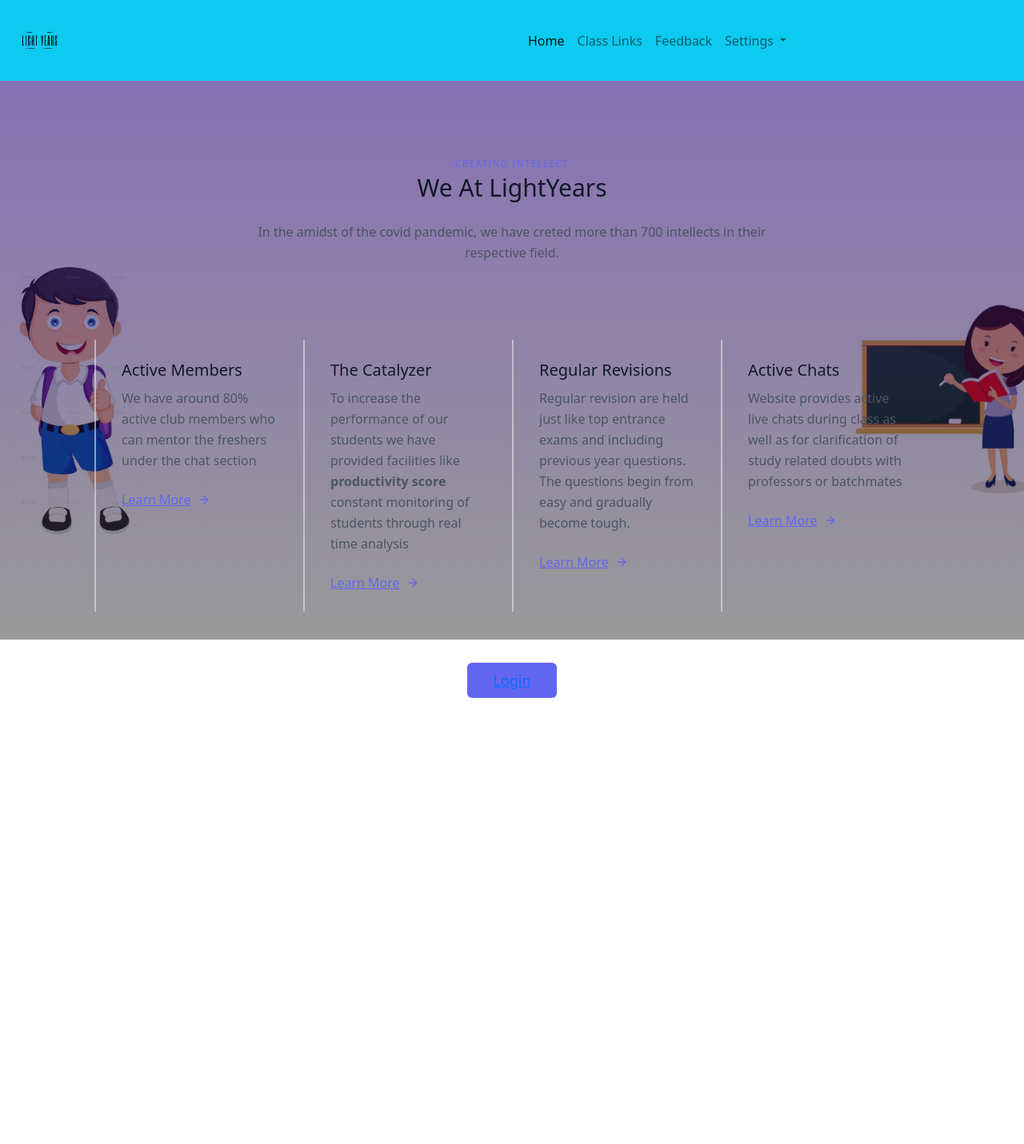
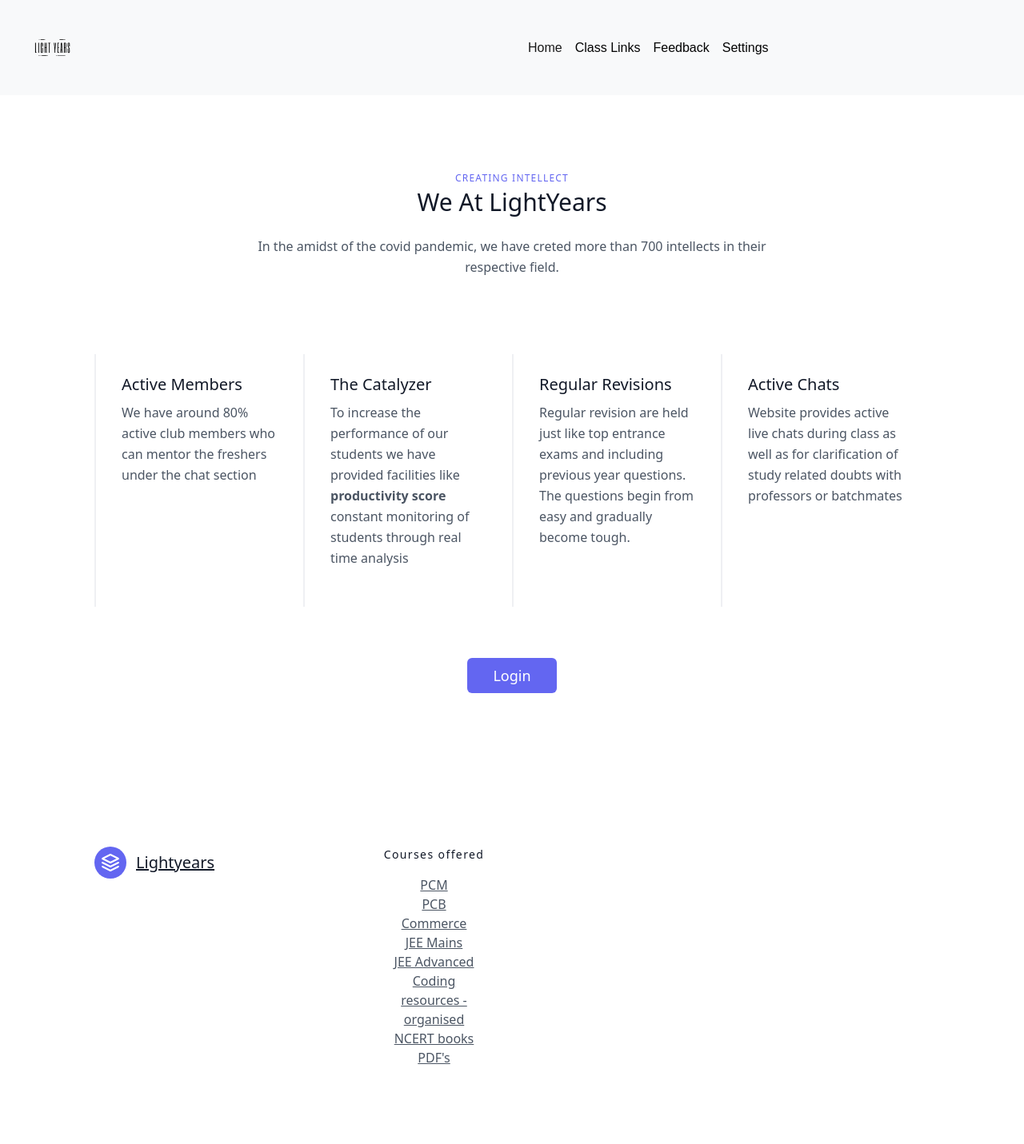
Before and after one commit to Shivansh-Gaur2/Hackathon, a plain HTML site: page home.html in a window 1280 px wide. Shown: the whole page at 80% size. Before the commit the page ends 969 px from the top, so only its background shows below. Drawn offline with nearby package versions, Linux system fonts and the light colour scheme; files whose address does not match are found by name.

Commit message:
final project

```diff
--- a/home.html
+++ b/home.html
@@ -6,20 +6,13 @@
     <meta name="viewport" content="width=device-width, initial-scale=1.0">
     <link href="https://unpkg.com/tailwindcss@^2.2.7/dist/tailwind.min.css" rel="stylesheet">
     <link href="https://cdnjs.cloudflare.com/ajax/libs/tailwindcss/2.0.2/tailwind.min.css" rel="stylesheet">
-    <!-- <link href="D:\hackathon\Hackathon\style_home.css" rel="stylesheet"> -->
+    <link href="D:\hackathon\Hackathon\style_home.css" rel="stylesheet">
     <link href = "https://cdn.jsdelivr.net/npm/bootstrap@5.2.1/dist/css/bootstrap.min.css" rel="stylesheet">
     <title>Lightyears</title>
 </head>
 <body>
 </head>
-    <div class="background" style = "
-        height: 100%;
-        width: 100%;
-        background-image: linear-gradient(#411991a4,rgba(0, 0, 0, 0.4)), url(D:\hackathon\Hackathon\bg_home.jpg);
-        background-position: center;
-        background-size: cover;
-        position: absolute;
-    ">
+    <div class="background">
     <!-- navigation bar  -->
     <!-- <header class="text-gray-600 body-font" navbar>
         <div class="container mx-auto flex flex-wrap p-5 flex-col md:flex-row items-center">
@@ -54,7 +47,7 @@
         </div>
       </header> -->
 
-      <nav class="navbar navbar-expand-lg bg-info">
+      <nav class="navbar navbar-expand-lg bg-light">
 
             <div class="container-fluid">
               <a class="navbar-brand" href="#">
@@ -62,14 +55,13 @@
               </a>
             </div>
         <div class="container-fluid">
-          <!-- <a class="navbar-brand" href="#">Navbar</a> -->
           <button class="navbar-toggler" type="button" data-bs-toggle="collapse" data-bs-target="#navbarNavDropdown" aria-controls="navbarNavDropdown" aria-expanded="false" aria-label="Toggle navigation">
             <span class="navbar-toggler-icon"></span>
           </button>
           <div class="collapse navbar-collapse" id="navbarNavDropdown">
             <ul class="navbar-nav">
               <li class="nav-item">
-                <a class="nav-link active" aria-current="page" href="#">Home</a>
+                <a class="nav-link active" aria-current="page" href="D:\hackathon\Hackathon\home.html">Home</a>
               </li>
               <li class="nav-item">
                 <a class="nav-link" href="D:\hackathon\Hackathon\classes.html">Class Links</a>
@@ -77,15 +69,10 @@
               <li class="nav-item">
                 <a class="nav-link" href="D:\hackathon\Hackathon\feedback.html">Feedback</a>
               </li>
-              <li class="nav-item dropdown">
-                <a class="nav-link dropdown-toggle" href="#" role="button" data-bs-toggle="dropdown" aria-expanded="false">
+              <li class="nav-item">
+                <a class="nav-link" href="D:\hackathon\Hackathon\settings.html" role="button" data-bs-toggle="dropdown" aria-expanded="false">
                   Settings
                 </a>
-                <ul class="dropdown-menu">
-                  <li><a class="dropdown-item" href="#">Log out</a></li>
-                  <li><a class="dropdown-item" href="#">Profile</a></li>
-                  <li><a class="dropdown-item" href="#">Something else here</a></li>
-                </ul>
               </li>
             </ul>
           </div>
@@ -103,57 +90,74 @@
             <div class="xl:w-1/4 lg:w-1/2 md:w-full px-8 py-6 border-l-2 border-gray-200 border-opacity-60">
               <h2 class="text-lg sm:text-xl text-gray-900 font-medium title-font mb-2">Active Members</h2>
               <p class="leading-relaxed text-base mb-4">We have around 80% active club members who can mentor the freshers under the chat section</p>
-              <a class="text-indigo-500 inline-flex items-center">Learn More
-                <svg fill="none" stroke="currentColor" stroke-linecap="round" stroke-linejoin="round" stroke-width="2" class="w-4 h-4 ml-2" viewBox="0 0 24 24">
+              <!-- <a class="text-indigo-500 inline-flex items-center">Learn More -->
+                <!-- <svg fill="none" stroke="currentColor" stroke-linecap="round" stroke-linejoin="round" stroke-width="2" class="w-4 h-4 ml-2" viewBox="0 0 24 24">
                   <path d="M5 12h14M12 5l7 7-7 7"></path>
-                </svg>
+                </svg> -->
               </a>
             </div>
             <div class="xl:w-1/4 lg:w-1/2 md:w-full px-8 py-6 border-l-2 border-gray-200 border-opacity-60">
               <h2 class="text-lg sm:text-xl text-gray-900 font-medium title-font mb-2">The Catalyzer</h2>
               <p class="leading-relaxed text-base mb-4">To increase the performance of our students we have provided facilities like<b> productivity score </b> constant monitoring of students through real time analysis</p>
-              <a class="text-indigo-500 inline-flex items-center">Learn More
-                <svg fill="none" stroke="currentColor" stroke-linecap="round" stroke-linejoin="round" stroke-width="2" class="w-4 h-4 ml-2" viewBox="0 0 24 24">
-                  <path d="M5 12h14M12 5l7 7-7 7"></path>
-                </svg>
+
               </a>
             </div>
             <div class="xl:w-1/4 lg:w-1/2 md:w-full px-8 py-6 border-l-2 border-gray-200 border-opacity-60">
               <h2 class="text-lg sm:text-xl text-gray-900 font-medium title-font mb-2">Regular Revisions</h2>
               <p class="leading-relaxed text-base mb-4">Regular revision are held just like top entrance exams and including previous year questions. The questions begin from easy and gradually become tough.</p>
-              <a class="text-indigo-500 inline-flex items-center">Learn More
-                <svg fill="none" stroke="currentColor" stroke-linecap="round" stroke-linejoin="round" stroke-width="2" class="w-4 h-4 ml-2" viewBox="0 0 24 24">
-                  <path d="M5 12h14M12 5l7 7-7 7"></path>
-                </svg>
+
               </a>
             </div>
             <div class="xl:w-1/4 lg:w-1/2 md:w-full px-8 py-6 border-l-2 border-gray-200 border-opacity-60">
               <h2 class="text-lg sm:text-xl text-gray-900 font-medium title-font mb-2">Active Chats</h2>
               <p class="leading-relaxed text-base mb-4">Website provides active live chats during class as well as for clarification of study related doubts with professors or batchmates</p>
-              <a class="text-indigo-500 inline-flex items-center">Learn More
-                <svg fill="none" stroke="currentColor" stroke-linecap="round" stroke-linejoin="round" stroke-width="2" class="w-4 h-4 ml-2" viewBox="0 0 24 24">
-                  <path d="M5 12h14M12 5l7 7-7 7"></path>
-                </svg>
+
               </a>
             </div>
           </div>
-          <button class="flex mx-auto mt-16 text-white bg-indigo-500 border-0 py-2 px-8 focus:outline-none hover:bg-indigo-600 rounded text-lg"><a href ="D:\hackathon\Hackathon\index_login.html">Login</a></button>
+          <button class="flex mx-auto mt-16 text-white bg-indigo-500 border-0 py-2 px-8 focus:outline-none hover:bg-indigo-600 rounded text-lg">Login</button>
         </div>
       </section>
 
-      <!-- <footer class="text-gray-600 body-font">
+      <footer class="text-gray-600 body-font">
         <div class="container px-5 py-24 mx-auto flex md:items-center lg:items-start md:flex-row md:flex-nowrap flex-wrap flex-col">
           <div class="w-64 flex-shrink-0 md:mx-0 mx-auto text-center md:text-left">
             <a class="flex title-font font-medium items-center md:justify-start justify-center text-gray-900">
               <svg xmlns="http://www.w3.org/2000/svg" fill="none" stroke="currentColor" stroke-linecap="round" stroke-linejoin="round" stroke-width="2" class="w-10 h-10 text-white p-2 bg-indigo-500 rounded-full" viewBox="0 0 24 24">
                 <path d="M12 2L2 7l10 5 10-5-10-5zM2 17l10 5 10-5M2 12l10 5 10-5"></path>
               </svg>
-              <span class="ml-3 text-xl">Tailblocks</span>
+              <span class="ml-3 text-xl">Lightyears</span>
             </a>
-            <p class="mt-2 text-sm text-gray-500">Air plant banjo lyft occupy retro adaptogen indego</p>
+            <!-- <p class="mt-2 text-sm text-gray-500">Air plant banjo lyft occupy retro adaptogen indego</p> -->
           </div>
           <div class="flex-grow flex flex-wrap md:pl-20 -mb-10 md:mt-0 mt-10 md:text-left text-center">
             <div class="lg:w-1/4 md:w-1/2 w-full px-4">
+              <h2 class="title-font font-medium text-gray-900 tracking-widest text-sm mb-3">Courses offered</h2>
+              <nav class="list-none mb-10">
+                <li>
+                  <a class="text-gray-600 hover:text-gray-800">PCM</a>
+                </li>
+                <li>
+                  <a class="text-gray-600 hover:text-gray-800">PCB</a>
+                </li>
+                <li>
+                  <a class="text-gray-600 hover:text-gray-800">Commerce</a>
+                </li>
+                <li>
+                  <a class="text-gray-600 hover:text-gray-800">JEE Mains</a>
+                </li>
+                <li>
+                  <a class="text-gray-600 hover:text-gray-800">JEE Advanced</a>
+                </li>
+                <li>
+                  <a class="text-gray-600 hover:text-gray-800">Coding resources - organised</a>
+                </li>
+                <li>
+                  <a class="text-gray-600 hover:text-gray-800">NCERT books PDF's</a>
+                </li>
+              </nav>
+            </div>
+            <!-- <div class="lg:w-1/4 md:w-1/2 w-full px-4">
               <h2 class="title-font font-medium text-gray-900 tracking-widest text-sm mb-3">CATEGORIES</h2>
               <nav class="list-none mb-10">
                 <li>
@@ -203,27 +207,10 @@
                   <a class="text-gray-600 hover:text-gray-800">Fourth Link</a>
                 </li>
               </nav>
-            </div>
-            <div class="lg:w-1/4 md:w-1/2 w-full px-4">
-              <h2 class="title-font font-medium text-gray-900 tracking-widest text-sm mb-3">CATEGORIES</h2>
-              <nav class="list-none mb-10">
-                <li>
-                  <a class="text-gray-600 hover:text-gray-800">First Link</a>
-                </li>
-                <li>
-                  <a class="text-gray-600 hover:text-gray-800">Second Link</a>
-                </li>
-                <li>
-                  <a class="text-gray-600 hover:text-gray-800">Third Link</a>
-                </li>
-                <li>
-                  <a class="text-gray-600 hover:text-gray-800">Fourth Link</a>
-                </li>
-              </nav>
-            </div>
+            </div> -->
           </div>
         </div>
-        <div class="bg-gray-100">
+        <!-- <div class="bg-gray-100">
           <div class="container mx-auto py-4 px-5 flex flex-wrap flex-col sm:flex-row">
             <p class="text-gray-500 text-sm text-center sm:text-left">© 2020 Tailblocks —
               <a href="https://twitter.com/knyttneve" rel="noopener noreferrer" class="text-gray-600 ml-1" target="_blank">@knyttneve</a>
@@ -253,8 +240,8 @@
               </a>
             </span>
           </div>
-        </div>
-      </footer> -->
+        </div> -->
+      </footer>
       <!-- Chat engine -->
 <!--
       <div class="container">
--- a/style_home.css
+++ b/style_home.css
@@ -10,7 +10,7 @@
   .navbar a {
     float: left;
     font-size: 16px;
-    color: white;
+    color: rgb(3, 3, 3);
     text-align: center;
     padding: 14px 16px;
     text-decoration: none;
```
Also changed, not shown: classes.html (+6 -6 lines), feedback.html (+3 -2 lines), index_login.html (+3 -3 lines), settings.html (added, +94 -0 lines), 1 other file.
